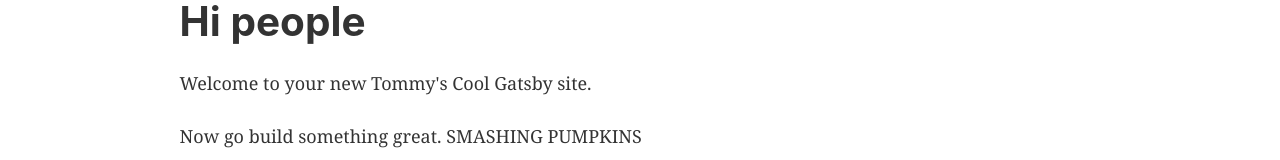
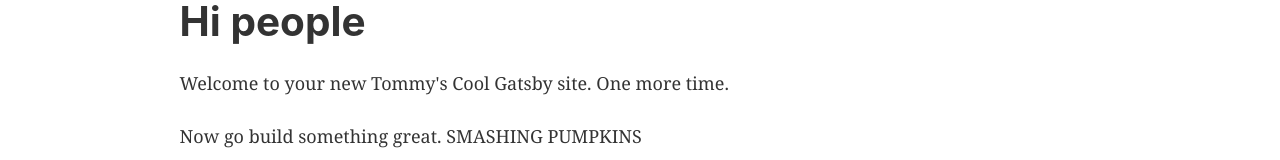
Before and after one commit to tommyyau/my_project, a Gatsby site: page / in a window 1280 px wide. Shown: the part 123-283 px from the top of the page. Built offline with nearby package versions, Linux system fonts and the light colour scheme; Gatsby itself is replaced by a stand-in of ours.

Commit message:
3rdTimeLucky

```diff
--- a/src/pages/index.js
+++ b/src/pages/index.js
@@ -9,7 +9,7 @@
   <Layout>
     <SEO title="Home" />
     <h1>Hi people</h1>
-    <p>Welcome to your new Tommy's Cool Gatsby site.</p>
+    <p>Welcome to your new Tommy's Cool Gatsby site. One more time.</p>
     <p>Now go build something great. SMASHING PUMPKINS</p>
     <div style={{ maxWidth: `300px`, marginBottom: `1.45rem` }}>
       <Image />
```
